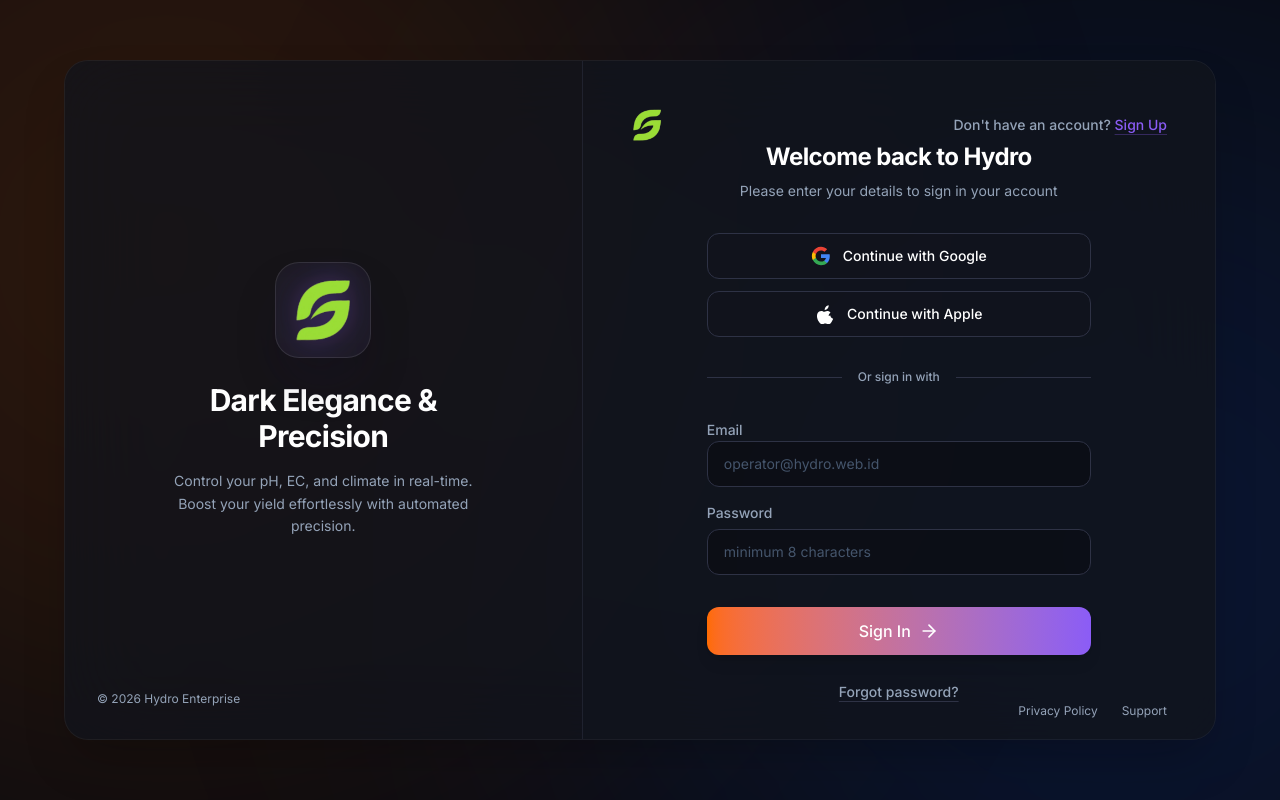
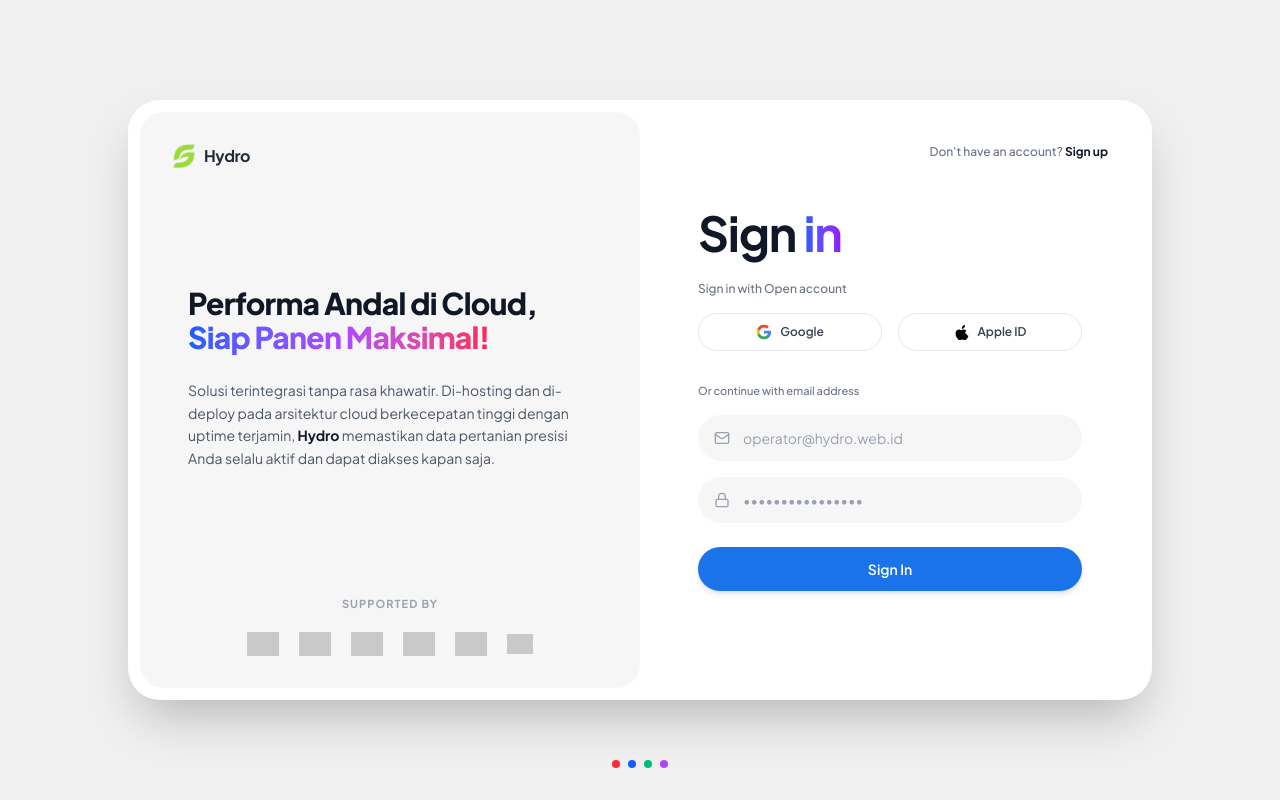
Before and after one commit to r4rdi/hydro-project, a Next.js app: page /login in a window 1280 px wide. Built offline with nearby package versions, Linux system fonts and the light colour scheme; grey boxes are pictures that could not be loaded.

Commit message:
feat: apply light theme login page and onboarding updates

```diff
--- a/app/globals.css
+++ b/app/globals.css
@@ -20,8 +20,8 @@
   --color-brand-text-primary: #ffffff;
   --color-brand-text-secondary: #94a3b8;
 
-  --font-sans: var(--font-inter), var(--font-geist-sans), sans-serif;
-  --font-mono: var(--font-geist-mono), monospace;
+  --font-sans: var(--font-plus-jakarta-sans), sans-serif;
+  --font-mono: ui-monospace, SFMono-Regular, Menlo, Monaco, Consolas, "Liberation Mono", "Courier New", monospace;
 }
 
 :root {
--- a/app/layout.tsx
+++ b/app/layout.tsx
@@ -1,20 +1,11 @@
 import type { Metadata } from "next";
-import { Geist, Geist_Mono, Inter } from "next/font/google";
+import { Plus_Jakarta_Sans } from "next/font/google";
 import "./globals.css";
 
-const inter = Inter({
-  variable: "--font-inter",
+const plusJakartaSans = Plus_Jakarta_Sans({
+  variable: "--font-plus-jakarta-sans",
   subsets: ["latin"],
-});
-
-const geistSans = Geist({
-  variable: "--font-geist-sans",
-  subsets: ["latin"],
-});
-
-const geistMono = Geist_Mono({
-  variable: "--font-geist-mono",
-  subsets: ["latin"],
+  display: "swap",
 });
 
 export const metadata: Metadata = {
@@ -24,8 +15,8 @@
 
 export default function RootLayout({ children }: { children: React.ReactNode }) {
   return (
-    <html lang="en" className={`${inter.variable} ${geistSans.variable} ${geistMono.variable} antialiased dark`}>
-      <body className="min-h-screen bg-brand-bg text-brand-text-primary flex flex-col">{children}</body>
+    <html lang="en" className={`${plusJakartaSans.variable} antialiased dark`}>
+      <body className="min-h-screen bg-brand-bg text-brand-text-primary flex flex-col font-sans">{children}</body>
     </html>
   );
 }
--- a/app/login/page.tsx
+++ b/app/login/page.tsx
@@ -21,154 +21,145 @@
   };
 
   return (
-    <div className="min-h-screen bg-brand-bg flex items-center justify-center p-4 lg:p-8 relative overflow-hidden">
-      {/* Background Silhouette Gradients - Adjusted to match reference */}
-      <div className="absolute top-0 left-0 w-[1000px] h-[1000px] bg-brand-orange-start/15 rounded-full blur-[200px] pointer-events-none -translate-x-1/3 -translate-y-1/4" />
-      <div className="absolute bottom-0 right-0 w-[1000px] h-[1000px] bg-blue-600/15 rounded-full blur-[200px] pointer-events-none translate-x-1/3 translate-y-1/4" />
+    <div className="min-h-screen bg-[#F0F0F0] flex flex-col items-center justify-center p-4 lg:p-8 relative font-sans text-gray-900">
 
-      {/* Container - Glassmorphism Split Layout */}
-      <div className="w-full max-w-6xl min-h-[100dvh] md:min-h-[600px] md:h-[85vh] flex flex-col md:flex-row rounded-3xl overflow-hidden glass-panel relative z-10 bg-[#12141D]/60 border-white/5 backdrop-blur-2xl shadow-2xl">
+      {/* Main Card Container */}
+      <div className="w-full max-w-5xl bg-white rounded-[2rem] shadow-2xl p-3 flex flex-col md:flex-row relative z-10 min-h-[600px]">
 
-        {/* Left Side: Branding */}
-        <div className="hidden md:flex flex-col relative w-[45%] text-brand-text-primary p-12 items-center justify-center overflow-hidden border-r border-brand-border/50 bg-[#12141D]/40">
-          <div className="relative z-10 flex flex-col items-center text-center space-y-6 group cursor-default">
-            <div className="w-24 h-24 rounded-3xl bg-white/[0.02] backdrop-blur-3xl border border-white/10 shadow-2xl flex items-center justify-center p-4 transition-all duration-500 group-hover:scale-105 glow-purple">
-              <Image src="/logo.png" alt="Hydro Logo" width={64} height={64} className="object-contain transition-transform duration-500 group-hover:-rotate-3" />
+        {/* Left Side: Illustration / Branding Panel */}
+        <div className="hidden md:flex flex-col w-1/2 bg-[#F6F6F6] rounded-[1.5rem] p-8 relative overflow-hidden items-center justify-between">
+          {/* Logo */}
+          <div className="absolute top-8 left-8 flex items-center gap-2">
+             <Image src="/logo.png" alt="Hydro Logo" width={24} height={24} className="object-contain" />
+             <span className="font-bold text-gray-800 tracking-tight">Hydro</span>
           </div>
-            <div className="space-y-4 max-w-xs">
-              <h1 className="text-3xl font-bold tracking-tight text-white transition-colors duration-300 group-hover:text-brand-purple-primary">Dark Elegance & Precision</h1>
-              <p className="text-brand-text-secondary text-sm leading-relaxed">
-                Control your pH, EC, and climate in real-time. Boost your yield effortlessly with automated precision.
+
+          {/* Onboarding Copy Area */}
+          <div className="flex-1 flex flex-col justify-center w-full mt-12 px-4">
+            <div className="space-y-6 max-w-sm">
+              <h2 className="text-3xl font-extrabold text-gray-900 leading-[1.15] tracking-tight">
+                Performa Andal di Cloud, <span className="text-transparent bg-clip-text bg-gradient-to-r from-blue-600 via-purple-500 to-rose-500">Siap Panen Maksimal!</span>
+              </h2>
+
+              <p className="text-gray-600 text-sm leading-relaxed">
+                Solusi terintegrasi tanpa rasa khawatir. Di-hosting dan di-deploy pada arsitektur cloud berkecepatan tinggi dengan uptime terjamin, <strong className="text-gray-900">Hydro</strong> memastikan data pertanian presisi Anda selalu aktif dan dapat diakses kapan saja.
               </p>
             </div>
           </div>
-          <div className="absolute bottom-8 left-8 text-xs text-brand-text-secondary hover:text-white transition-colors cursor-default">
-            &copy; 2026 Hydro Enterprise
+
+          {/* Supported By Section */}
+          <div className="w-full mt-auto pt-8 flex flex-col items-center gap-5">
+            <span className="text-[11px] font-bold text-gray-400 tracking-widest uppercase">Supported By</span>
+            <div className="flex items-center justify-center gap-5 flex-wrap opacity-50 grayscale hover:grayscale-0 hover:opacity-100 transition-all duration-500">
+              <img src="https://cdn.simpleicons.org/arduino/00979D" alt="Arduino IDE" title="Arduino" className="h-6 object-contain hover:scale-110 transition-transform" />
+              <img src="https://cdn.simpleicons.org/typescript/3178C6" alt="TypeScript" title="TypeScript" className="h-6 object-contain hover:scale-110 transition-transform" />
+              <img src="https://cdn.simpleicons.org/cplusplus/00599C" alt="C++" title="C++" className="h-6 object-contain hover:scale-110 transition-transform" />
+              <img src="https://cdn.simpleicons.org/python/3776AB" alt="Python" title="Python" className="h-6 object-contain hover:scale-110 transition-transform" />
+              <img src="https://cdn.simpleicons.org/supabase/3ECF8E" alt="Supabase" title="Supabase" className="h-6 object-contain hover:scale-110 transition-transform" />
+              <img src="https://cdn.simpleicons.org/vercel/000000" alt="Vercel" title="Vercel" className="h-5 object-contain hover:scale-110 transition-transform" />
+            </div>
           </div>
         </div>
 
-        {/* Right Side: Login Form */}
-        <div className="flex-1 flex flex-col p-8 sm:p-12 relative text-brand-text-primary bg-[#12141D]/60">
-          <div className="flex items-center justify-between mb-auto">
-            <div className="md:hidden flex items-center gap-2 group cursor-pointer">
-              <Image src="/logo.png" alt="Hydro Logo" width={32} height={32} className="transition-transform duration-300 group-hover:rotate-12" />
-              <span className="font-bold text-lg text-white">Hydro</span>
-            </div>
-            <div className="hidden md:block group cursor-pointer">
-              <Image src="/logo.png" alt="Hydro Logo" width={32} height={32} className="transition-transform duration-300 group-hover:rotate-12" />
-            </div>
-            <div className="text-sm font-medium text-brand-text-secondary">
-              Don't have an account? <span className="text-brand-purple-primary underline decoration-brand-purple-primary/30 underline-offset-4 cursor-pointer hover:text-brand-orange-start hover:decoration-brand-orange-start transition-colors duration-200">Sign Up</span>
-            </div>
+        {/* Right Side: Form Panel */}
+        <div className="flex-1 flex flex-col p-8 md:p-12 relative">
+
+          {/* Top Right: Sign Up Link */}
+          <div className="absolute top-8 right-8 text-xs font-medium text-gray-500">
+            Don't have an account? <span className="text-gray-900 font-bold hover:underline cursor-pointer">Sign up</span>
           </div>
 
-          <div className="max-w-sm w-full mx-auto my-auto space-y-8">
-            <div className="text-center space-y-2">
-              <h2 className="text-2xl font-bold tracking-tight text-white">Welcome back to Hydro</h2>
-              <p className="text-sm text-brand-text-secondary">Please enter your details to sign in your account</p>
-            </div>
+          <div className="flex-1 flex flex-col justify-center max-w-sm mx-auto w-full mt-10 md:mt-0">
 
-            <div className="space-y-3">
+            <h1 className="text-4xl md:text-5xl font-bold text-gray-900 mb-6 tracking-tight">Sign <span className="text-transparent bg-clip-text bg-gradient-to-r from-blue-600 to-purple-600">in</span></h1>
+
+            <p className="text-xs font-medium text-gray-500 mb-4">Sign in with Open account</p>
+
+            {/* OAuth Buttons (Side-by-side) */}
+            <div className="flex gap-4 mb-8">
               <button
                 type="button"
                 onClick={() => handleOAuth('google')}
-                className="w-full flex items-center justify-center gap-3 bg-[#12141D]/50 border border-brand-border rounded-xl px-4 py-3 text-sm font-medium text-white cursor-pointer hover:bg-brand-border/50 hover:border-brand-border transition-all duration-200"
+                className="flex-1 flex items-center justify-center gap-2 bg-white border border-gray-200 rounded-full py-2.5 px-4 text-xs font-semibold text-gray-700 hover:bg-gray-50 transition-colors"
               >
-                <svg viewBox="0 0 24 24" className="w-5 h-5" xmlns="http://www.w3.org/2000/svg">
+                <svg viewBox="0 0 24 24" className="w-4 h-4" xmlns="http://www.w3.org/2000/svg">
                   <path d="M22.56 12.25c0-.78-.07-1.53-.2-2.25H12v4.26h5.92c-.26 1.37-1.04 2.53-2.21 3.31v2.77h3.57c2.08-1.92 3.28-4.74 3.28-8.09z" fill="#4285F4"/>
                   <path d="M12 23c2.97 0 5.46-.98 7.28-2.66l-3.57-2.77c-.98.66-2.23 1.06-3.71 1.06-2.86 0-5.29-1.93-6.16-4.53H2.18v2.84C3.99 20.53 7.7 23 12 23z" fill="#34A853"/>
                   <path d="M5.84 14.09c-.22-.66-.35-1.36-.35-2.09s.13-1.43.35-2.09V7.07H2.18C1.43 8.55 1 10.22 1 12s.43 3.45 1.18 4.93l2.85-2.22.81-.62z" fill="#FBBC05"/>
                   <path d="M12 5.38c1.62 0 3.06.56 4.21 1.64l3.15-3.15C17.45 2.09 14.97 1 12 1 7.7 1 3.99 3.47 2.18 7.07l3.66 2.84c.87-2.6 3.3-4.53 6.16-4.53z" fill="#EA4335"/>
                 </svg>
-                Continue with Google
+                Google
               </button>
 
               <button
                 type="button"
                 onClick={() => handleOAuth('apple')}
-                className="w-full flex items-center justify-center gap-3 bg-[#12141D]/50 border border-brand-border rounded-xl px-4 py-3 text-sm font-medium text-white cursor-pointer hover:bg-brand-border/50 hover:border-brand-border transition-all duration-200"
+                className="flex-1 flex items-center justify-center gap-2 bg-white border border-gray-200 rounded-full py-2.5 px-4 text-xs font-semibold text-gray-700 hover:bg-gray-50 transition-colors"
               >
-                <svg viewBox="0 0 24 24" className="w-5 h-5 text-white" fill="currentColor" xmlns="http://www.w3.org/2000/svg">
+                <svg viewBox="0 0 24 24" className="w-4 h-4 text-black" fill="currentColor" xmlns="http://www.w3.org/2000/svg">
                   <path d="M16.365 14.316c-.023-2.628 2.15-3.896 2.25-3.953-1.223-1.786-3.125-2.03-3.818-2.062-1.62-.163-3.16.953-3.985.953-.825 0-2.09-.92-3.415-.895-1.715.025-3.3.99-4.186 2.528-1.8 3.12-.462 7.72 1.295 10.25 1.035 1.5 2.255 3.175 3.86 3.12 1.53-.05 2.115-.978 3.975-.978 1.84 0 2.395.977 3.995.95 1.638-.025 2.69-1.522 3.715-3.02 1.185-1.733 1.675-3.415 1.7-3.504-.038-.016-3.298-1.265-3.346-3.889zM15.175 5.51c.846-1.025 1.417-2.453 1.26-3.873-1.227.05-2.71.815-3.578 1.838-.7.884-1.385 2.338-1.196 3.725 1.365.106 2.668-.66 3.514-1.69z"/>
                 </svg>
-                Continue with Apple
+                Apple ID
               </button>
             </div>
 
-            <div className="flex items-center justify-center gap-4 text-xs font-medium text-brand-text-secondary before:flex-1 before:h-px before:bg-brand-border after:flex-1 after:h-px after:bg-brand-border">
-              Or sign in with
-            </div>
+            <p className="text-[11px] font-medium text-gray-500 mb-4">Or continue with email address</p>
 
-            <form action={formAction} className="space-y-6">
+            <form action={formAction} className="space-y-4">
               {state?.error && (
-                <div className="p-3 text-sm text-red-400 bg-red-950/30 border border-red-900/50 rounded-lg text-center font-medium animate-in fade-in slide-in-from-top-2">
+                <div className="p-3 text-xs text-red-600 bg-red-50 rounded-lg text-center font-medium">
                   {state.error}
                 </div>
               )}
 
-              <div className="space-y-4">
-                <div className="space-y-1.5 relative group">
-                  <label className="text-sm font-medium text-brand-text-secondary transition-colors group-focus-within:text-brand-purple-primary" htmlFor="email">
-                    Email
-                  </label>
-                  <div className="relative">
+              <div className="relative group">
+                <div className="absolute inset-y-0 left-0 pl-4 flex items-center pointer-events-none text-gray-400 group-focus-within:text-blue-600 transition-colors">
+                  <Mail className="w-4 h-4" />
+                </div>
                 <input
                   id="email"
                   name="email"
                   type="email"
                   required
                   placeholder="operator@hydro.web.id"
-                      className="w-full bg-[#090A0F]/50 border border-brand-border rounded-xl px-4 py-3 text-white placeholder:text-slate-600 focus:outline-none focus:ring-2 focus:ring-brand-purple-primary/30 focus:border-brand-purple-primary hover:border-brand-border/80 transition-all duration-200 text-sm"
+                  className="w-full bg-[#F6F6F6] border-transparent focus:bg-white border focus:border-blue-600 rounded-full pl-11 pr-4 py-3 text-sm text-gray-900 placeholder:text-gray-400 focus:outline-none focus:ring-4 focus:ring-blue-600/10 transition-all duration-200"
                 />
               </div>
+
+              <div className="relative group">
+                <div className="absolute inset-y-0 left-0 pl-4 flex items-center pointer-events-none text-gray-400 group-focus-within:text-blue-600 transition-colors">
+                  <Lock className="w-4 h-4" />
                 </div>
-
-                <div className="space-y-1.5 relative group">
-                  <div className="flex items-center justify-between">
-                    <label className="text-sm font-medium text-brand-text-secondary transition-colors group-focus-within:text-brand-purple-primary" htmlFor="password">
-                      Password
-                    </label>
-                  </div>
-                  <div className="relative">
                 <input
                   id="password"
                   name="password"
                   type="password"
                   required
-                      placeholder="minimum 8 characters"
-                      className="w-full bg-[#090A0F]/50 border border-brand-border rounded-xl px-4 py-3 text-white placeholder:text-slate-600 focus:outline-none focus:ring-2 focus:ring-brand-purple-primary/30 focus:border-brand-purple-primary hover:border-brand-border/80 transition-all duration-200 text-sm"
+                  placeholder="••••••••••••••••"
+                  className="w-full bg-[#F6F6F6] border-transparent focus:bg-white border focus:border-blue-600 rounded-full pl-11 pr-4 py-3 text-sm text-gray-900 placeholder:text-gray-400 focus:outline-none focus:ring-4 focus:ring-blue-600/10 transition-all duration-200"
                 />
+              </div>
+
+              <div className="pt-2">
+                <button
+                  type="submit"
+                  disabled={isPending}
+                  className="w-full bg-[#1A73E8] hover:bg-[#1557B0] text-white font-semibold py-3 px-4 rounded-full shadow-md hover:shadow-lg active:scale-[0.98] transition-all duration-200 disabled:opacity-70 disabled:pointer-events-none text-sm"
+                >
+                  {isPending ? "Authenticating..." : "Sign In"}
+                </button>
+              </div>
+            </form>
           </div>
         </div>
       </div>
 
-              <div className="space-y-4 mt-8">
-                <button
-                  type="submit"
-                  disabled={isPending}
-                  className="group w-full flex items-center justify-center gap-2 bg-gradient-to-r from-brand-orange-start to-brand-purple-primary hover:from-brand-orange-end hover:to-brand-purple-dark text-white font-medium py-3 px-4 rounded-xl shadow-lg hover:shadow-xl hover:glow-orange hover:-translate-y-0.5 active:scale-[0.98] transition-all duration-300 disabled:opacity-70 disabled:pointer-events-none"
-                >
-                  {isPending ? (
-                    "Authenticating..."
-                  ) : (
-                    <>
-                      Sign In
-                      <ArrowRight className="w-5 h-5 transition-transform duration-300 group-hover:translate-x-1" />
-                    </>
-                  )}
-                </button>
-                <div className="text-center pt-2">
-                  <a href="#" className="text-sm font-medium text-brand-text-secondary hover:text-brand-purple-primary transition-colors underline underline-offset-4 decoration-brand-border hover:decoration-brand-purple-primary/50">Forgot password?</a>
-                </div>
-              </div>
-            </form>
-          </div>
-
-          <div className="flex items-center justify-end gap-6 text-xs text-brand-text-secondary mt-auto">
-            <a href="#" className="hover:text-white transition-colors">Privacy Policy</a>
-            <a href="#" className="hover:text-white transition-colors">Support</a>
-          </div>
-        </div>
+      {/* Bottom decorative nav similar to the reference image */}
+      <div className="absolute bottom-8 left-1/2 -translate-x-1/2 flex gap-2">
+        <div className="w-2 h-2 rounded-full bg-red-500"></div>
+        <div className="w-2 h-2 rounded-full bg-blue-600"></div>
+        <div className="w-2 h-2 rounded-full bg-emerald-500"></div>
+        <div className="w-2 h-2 rounded-full bg-purple-500"></div>
       </div>
     </div>
   );
```
Also changed, not shown: 1 other file (tests, documents, lock files or other folders). Lines whose indentation alone changed are shown as unchanged.
